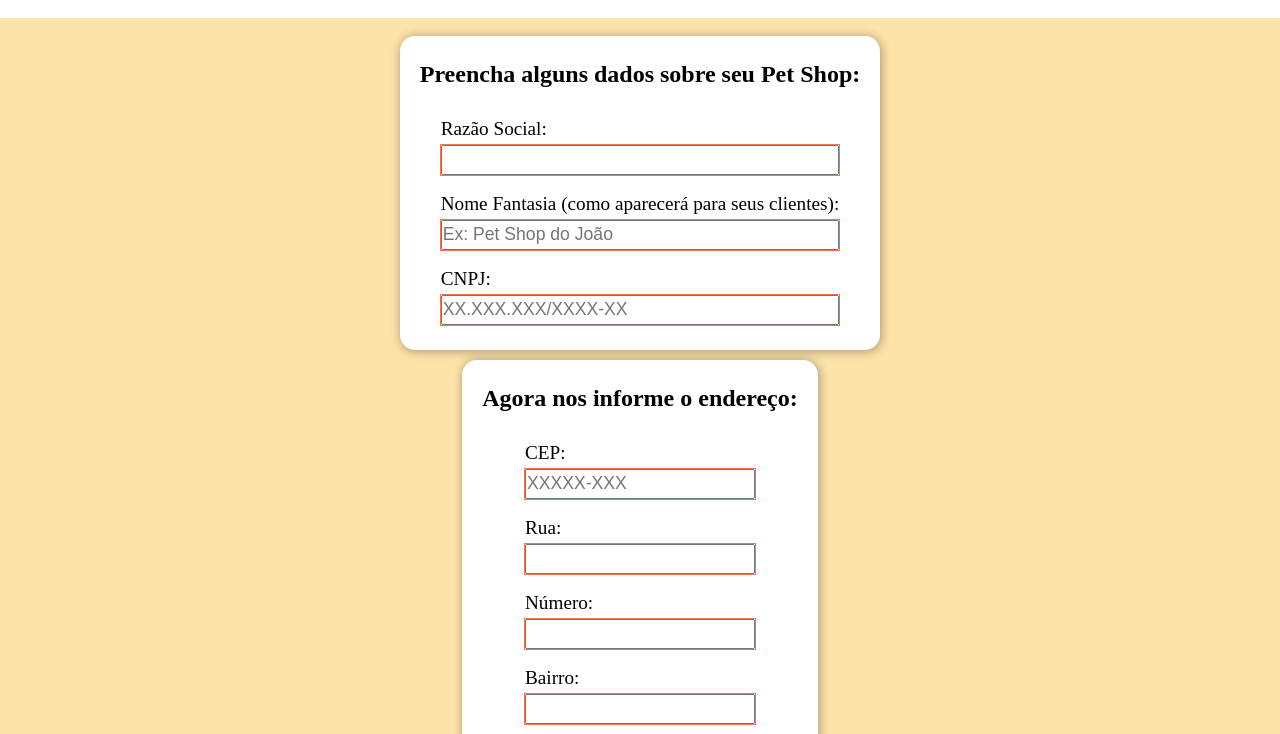
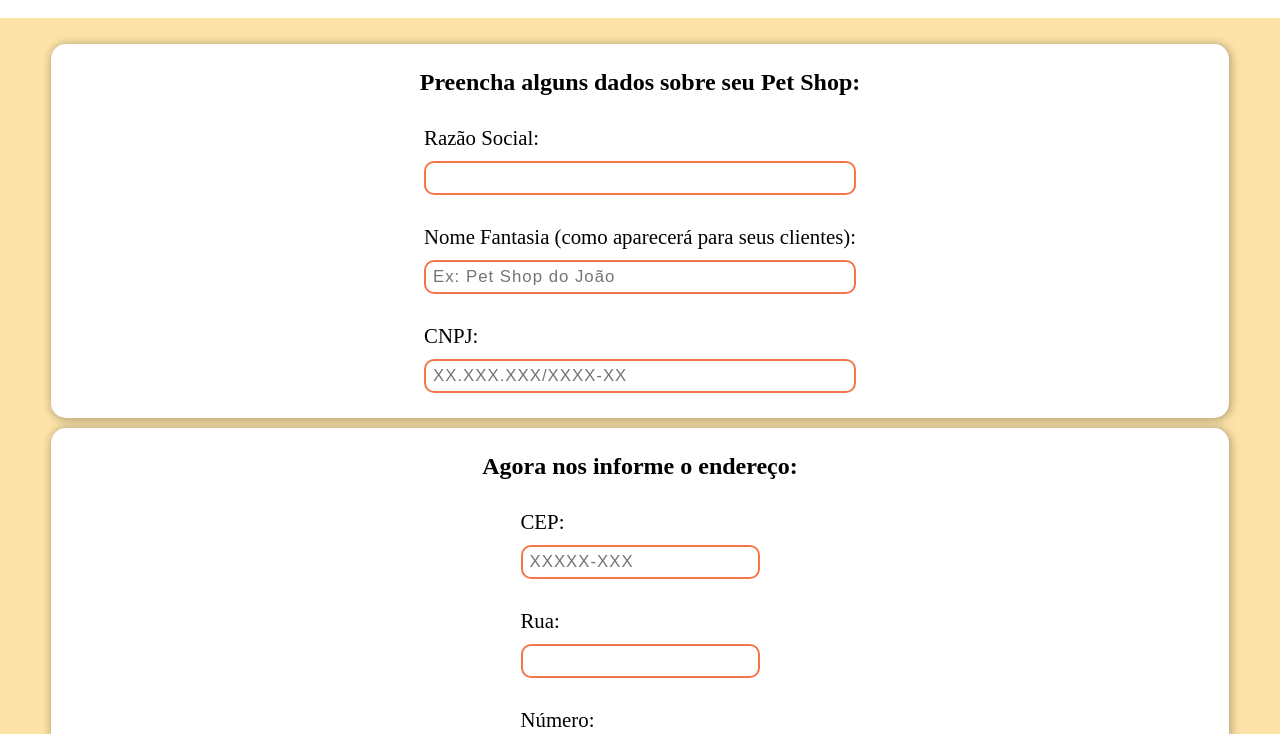
Before and after one commit to biel-dev12/EzPetShops, a plain HTML site: page companyData.html in a window 1280 px wide. Shown: the part 66-800 px from the top of the page. Drawn offline with Linux system fonts and the light colour scheme.

Commit message:
continuaca da pagina de dados da empresa

```diff
--- a/companyData.html
+++ b/companyData.html
@@ -35,30 +35,30 @@
 
             <div class="div-inputs">
               <div class="inps">
-                <label for="corpName">Razão Social:</label>
-                <input type="text" name="corpName" id="corpName" />
+                  <input type="text" name="corpName" id="corpName" />
+                  <label for="corpName">Razão Social:</label>
               </div>
 
               <div class="inps">
-                <label for="petshopName"
-                  >Nome Fantasia (como aparecerá para seus clientes):</label
-                >
-                <input
+                  <input
                   type="text"
-                  name="petshop Name"
+                  name="petshopName"
                   id="petshopName"
                   placeholder="Ex: Pet Shop do João"
-                />
+                  />
+                  <label for="petshopName"
+                >Nome Fantasia (como aparecerá para seus clientes):</label
+                  >
               </div>
 
               <div class="inps">
-                <label for="cnpj">CNPJ: </label>
-                <input
+                  <input
                   type="text"
                   name="cnpj"
                   id="cnpj"
                   placeholder="XX.XXX.XXX/XXXX-XX"
-                />
+                  />
+                  <label for="cnpj">CNPJ: </label>
               </div>
             </div>
           </div>
@@ -67,38 +67,39 @@
 
             <div class="div-inputs">
               <div class="inps">
-                <label for="cep">CEP:</label>
-              <input type="text" name="cep" id="cep" placeholder="XXXXX-XXX" />
+                  <input type="text" name="cep" id="cep" placeholder="XXXXX-XXX" />
+                  <label for="cep">CEP:</label>
               </div>
 
               <div class="inps">
+                  <input type="text" name="street" id="street"/>
                   <label for="street">Rua:</label>
-                  <input type="text" name="street" id="street"/>
               </div>
 
               <div class="inps">
+                  <input type="text" name="number id="number" size="5">
                   <label for="number">Número:</label>
-                  <input type="text" name="number id="number" size="5">
               </div>
 
               <div class="inps">
+                  <input type="text" name="neighbor" id="neighbor" />
                   <label for="neighbor">Bairro:</label>
-                  <input type="text" name="neighbor" id="neighbor" />
               </div>
 
               <div class="inps">
+                  <input type="text" name="city" id="city" />
                   <label for="city">Cidade:</label>
-                  <input type="text" name="city" id="city" />
               </div>
 
               <div class="inps">
-                  <label for="state">Cidade:</label>
                   <input type="text" name="state" id="state" />
+                  <label for="state">Estado:</label>
               </div>
             </div>
           </div>
         </form>
       </main>
     </div>
+    <script src="./js/index.js" type="module"></script>
   </body>
 </html>
--- a/js/index.js
+++ b/js/index.js
@@ -1,6 +1,8 @@
 import { hambAnim, dropdownAnim } from "./modules/header-animations.js";
 import { toggleForm } from "./modules/form-animations.js";
+import { activeLabel } from "./modules/info-pages.js";
 
 hambAnim();
 dropdownAnim();
 toggleForm();
+activeLabel();
--- /dev/null
+++ b/js/modules/info-pages.js
@@ -0,0 +1,11 @@
+export function activeLabel(){
+    const input = document.querySelectorAll(".inps input");
+    const label = document.querySelectorAll(".inps label");
+
+    if(input.value !== null){
+        input.classList.add("active-focus");
+    }
+    else{
+        input.classList.remove("active-focus");
+    }
+}
--- a/sass/pages/companyData.scss
+++ b/sass/pages/companyData.scss
@@ -8,13 +8,13 @@
 }
 
 #main-section {
+  height: 100%;
   .form1 {
     width: 92%;
     height: 95%;
     display: flex;
     flex-direction: column;
     gap: 10px;
-    align-items: center;
     @mixin formDivs {
       background-color: $white-text;
       border-radius: 15px;
@@ -26,35 +26,62 @@
       padding: 25px 20px;
       gap: 30px;
       box-shadow: 1px 1px 10px 1px rgba(#000, 0.3);
-      h2{
+      h2 {
         text-align: center;
         font-size: 1.5rem;
       }
-      .div-inputs{
+      .div-inputs {
         font-size: 1.2rem;
         display: flex;
         flex-direction: column;
-        gap: 18px;
-        .inps{
-            display: flex;
-            flex-direction: column;
-            gap: 5px;
-            label{
-
+        gap: 30px;
+        .inps {
+          display: flex;
+          flex-direction: column-reverse;
+          gap: 10px;
+          label {
+            font-size: 1.3rem;
+            width: fit-content;
+            cursor: pointer;
+            &::after{
+              content: "";
+              display: block;
+              width: 0%;
+              height: 1px;
+              background-color: $black-text;
+              transition: all .5s;
             }
-            input{
-                height: 30px;
-                font-size: 1.1rem;
-                outline: 1px solid $primary-color;
+          }
+          input {
+            letter-spacing: 1px;
+            height: 30px;
+            font-size: 1.05rem;
+            padding: 15px 7px;
+            outline: none;
+            border: 0.15rem solid $primary-color;
+            border-radius: 10px;
+            transition: all 0.5s;
+            &:focus{
+              border-color: $secondary-color;
+              ~ label::after {
+                width: 100%
+              }
+              &.active-focus{
+              border-color: $secondary-color;
+                ~ label::after {
+                  width: 100%
+                }
+              }
             }
+          }
         }
       }
     }
     .corpDatas {
-        @include formDivs;
+      @include formDivs;
     }
-    .corpAddress{
-        @include formDivs;
+    .corpAddress {
+      @include formDivs;
     }
   }
 }
```
Also changed, not shown: css/style.css, 1 other file.
